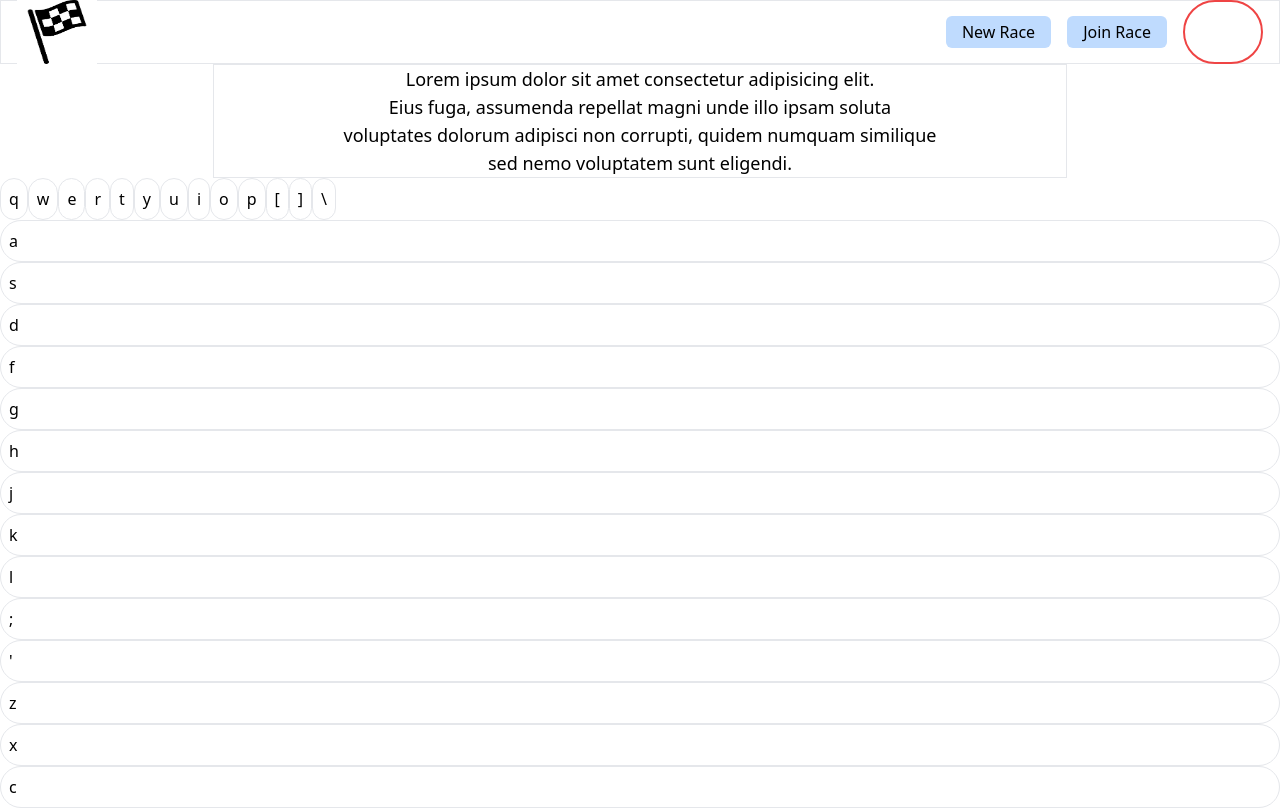
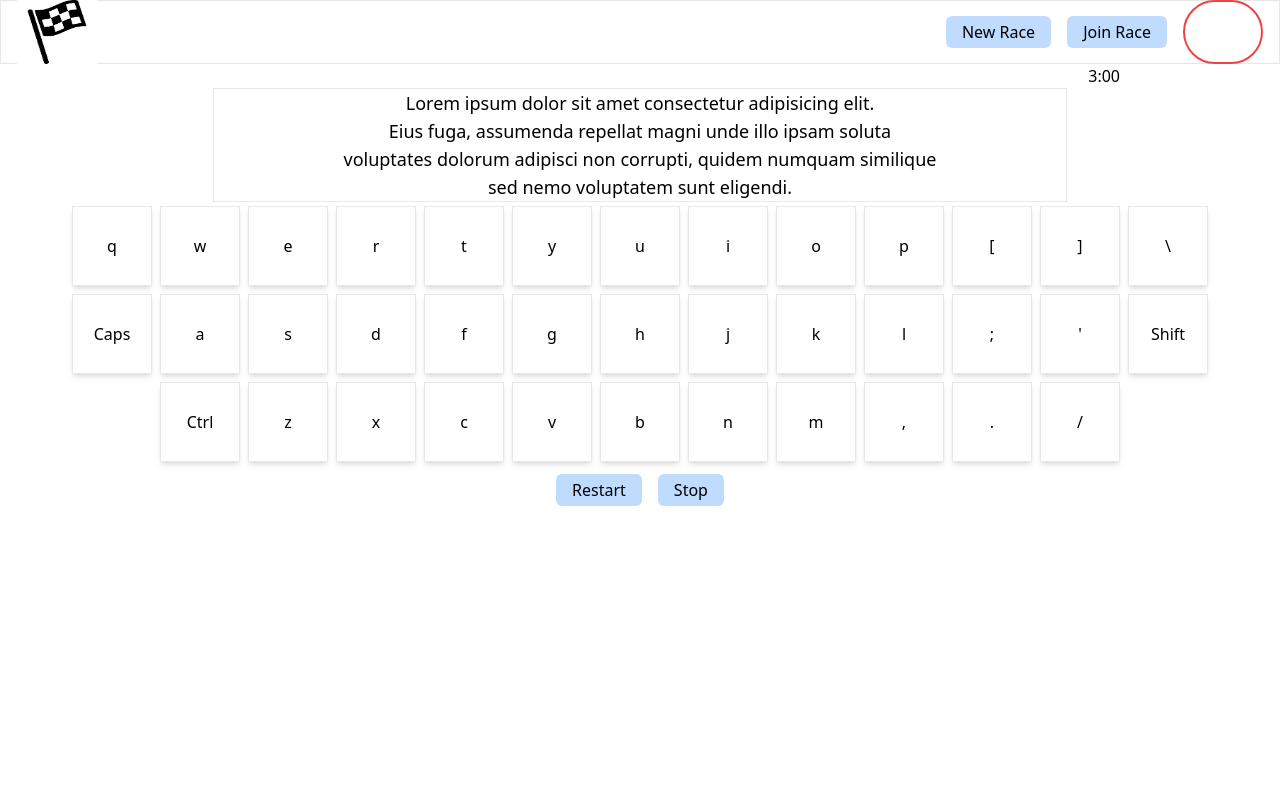
Before and after one commit to Hallcoder/typestar, a Next.js app: page /race in a window 1280 px wide. Shown: the top 808 px of the page. Built offline with nearby package versions, Linux system fonts and the light colour scheme.

Commit message:
[feat]:keyboard and race page

```diff
--- a/package.json
+++ b/package.json
@@ -15,10 +15,15 @@
     "autoprefixer": "10.4.14",
     "eslint": "8.38.0",
     "eslint-config-next": "13.3.0",
+    "framer-motion": "^10.12.4",
     "next": "13.3.0",
     "postcss": "8.4.22",
     "react": "18.2.0",
     "react-dom": "18.2.0",
+    "react-hot-toast": "^2.4.0",
+    "react-icons": "^4.8.0",
+    "react-outside-click-handler": "^1.3.0",
+    "styled-components": "^5.3.9",
     "tailwindcss": "3.3.1",
     "typescript": "5.0.4",
     "typewriter-effect": "^2.19.0"
--- a/src/components/keyboard.tsx
+++ b/src/components/keyboard.tsx
@@ -1,23 +1,25 @@
-export default function Keyboard(){
+export default function Keyboard({onKeyPressHandler,activeKey}){
 const secondRow = ["q", "w", "e", "r", "t", "y", "u", "i", "o", "p", "[", "]", "\\"];
-const thirdRow = ["a", "s", "d", "f", "g", "h", "j", "k", "l", ";", "'"];
-const bottomRow = ["z", "x", "c", "v", "b", "n", "m", ",", ".", "/"];
+const thirdRow = ["Caps","a", "s", "d", "f", "g", "h", "j", "k", "l", ";", "'","Shift"];
+const bottomRow = ["Ctrl","z", "x", "c", "v", "b", "n", "m", ",", ".", "/"];
 const keyboardRowClass = 'flex flex-row items-center ';
-const keyClass = 'border p-2 rounded-full';
-return <div>
+const keyClass = 'border p-2  h-20 w-20 flex m-1 shadow-md items-center justify-center';
+const clickedKey = `${keyClass} bg-blue-200`;
+const logicalClass = (k:string) =>  `${activeKey == k ? clickedKey:keyClass}`
+return <div className="m-auto bg-white flex flex-col items-center">
         <div className={keyboardRowClass}>
         {secondRow.map(k => {
-       return <p className={keyClass}>{k}</p>
+       return <p onKeyDown={(e) => onKeyPressHandler(e)}  className={logicalClass(k)}>{k}</p>
     })}
     </div>
-<div>
+<div className={keyboardRowClass}>
 {thirdRow.map(k => {
-       return <p className={keyClass}>{k}</p>
+       return <p onKeyDown={(e) => onKeyPressHandler(e)} className={logicalClass(k)}>{k}</p>
     })}
 </div>
-<div>
+<div className={keyboardRowClass}>
 {bottomRow.map(k => {
-       return <p className={keyClass}>{k}</p>
+       return <p onKeyDown={(e) => onKeyPressHandler(e)} className={logicalClass(k)}>{k}</p>
     })}
         </div>
 
--- a/src/pages/race/index.tsx
+++ b/src/pages/race/index.tsx
@@ -1,22 +1,65 @@
 import Keyboard from "@/components/keyboard";
 import Layout from "@/components/Layout";
-import { useEffect } from "react";
+import OutsideClickHandler from 'react-outside-click-handler';
+import { useEffect, useRef, useState } from "react";
+import toast, { Toaster } from "react-hot-toast";
+import Button from "@/components/common/button";
 
 export default function Race(){
-    useEffect(()=>{
-         alert('This is the id of the race! Use it to invite your friends to join the race')
-    },[])
+    useEffect(() => {
+        toast('Make sure to click on the paragraph before writing and you will see the border changing meaning now you can Start!',
+        {style: {
+            borderRadius: '10px',
+            background: '#333',
+            color: '#fff',
+     },duration:5000 }
+     ,);
+      }, []);
+    const [focused,setFocus] = useState(false);
+    const [keyPressed,setKeyPressed] = useState("");
+    const keyPressHandler = (e:any) => {
+        console.log(e.key)
+        setKeyPressed(e.key);
+    }
+    const focus = () => {
+          inputRef.current?.focus();
+          setFocus(true);
+          setTimeout(() => {
+            setKeyPressed(prev => "")
+          },200)
+    }
+    const stopRace = () => {
+
+    }
+    const restartRace = () => {
+
+    }
+    const inputRef = useRef<HTMLInputElement>(null);
     return <Layout >
-        <div>
-       <p className={'text-center border w-8/12 m-auto text-lg'}>
+        <div><Toaster></Toaster></div>
+        <span className="flex justify-end w-9/12 m-auto">3:00</span>
+        <OutsideClickHandler
+        className='w-9/12 border'
+        onOutsideClick= {() => {
+            setFocus(false);
+            console.log('false focus');
+        }}>
+        <div className="w-8/12  m-auto">
+       <p className={!focused ? 'text-center border w-full m-auto text-lg':"text-center border w-full m-auto text-lg border-2 border-blue-300"} onClick={focus}>
         Lorem ipsum dolor sit amet consectetur adipisicing elit.<br />
          Eius fuga, assumenda repellat magni unde illo ipsam soluta <br />
          voluptates dolorum adipisci non corrupti, quidem numquam similique<br />
          sed nemo voluptatem sunt eligendi.
        </p>
     </div>
-    <div>
-        <Keyboard />
+        </OutsideClickHandler>
+    <input ref={inputRef} type="text" className="w-40 border absolute -top-10" onKeyPress={keyPressHandler} />
+    <div className="w-8/12 m-auto">
+        <Keyboard onKeyPressHandler={keyPressHandler} activeKey={keyPressed}/>
+    </div>
+    <div className="flex items-center justify-center">
+        <Button clickHandler={restartRace}>Restart</Button>
+        <Button clickHandler={stopRace}>Stop</Button>
     </div>
     <h2></h2>
     </Layout>
```
Also changed, not shown: src/utils/queue.ts (added, +17 -0 lines), src/utils/stack.ts (added, +20 -0 lines), 2 other files (tests, documents, lock files or other folders).
